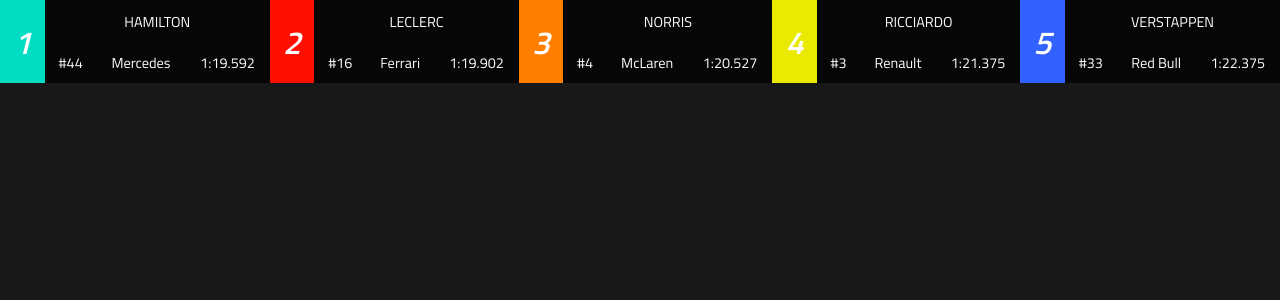
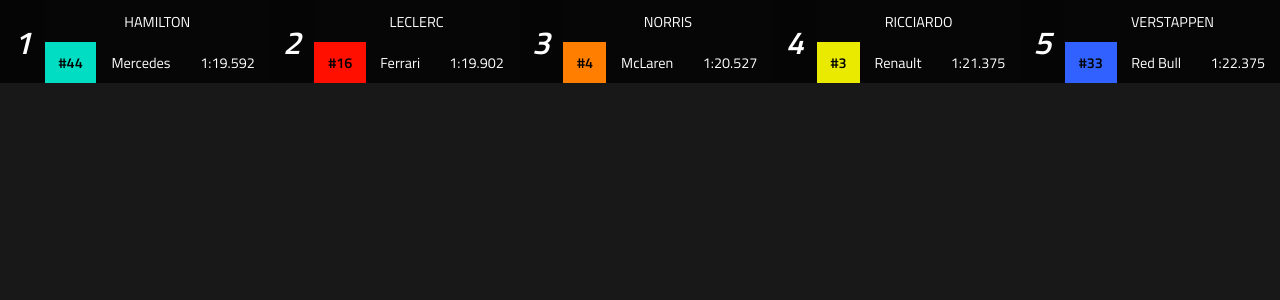
Before and after one commit to cburj/Motorsports-Graphics-Utility-Kit, a PHP site: page /dashboard in a window 1280 px wide. Shown: the top 300 px of the page. Run offline with PHP 8.4, Linux system fonts and the light colour scheme; lists and menus that the app fills with data are empty; some libraries are stand-ins or nearby versions.

Commit message:
Small changes to initial design before i implement ajax requests

```diff
--- a/Views/dashboard.phtml
+++ b/Views/dashboard.phtml
@@ -3,44 +3,44 @@
     <table class="table table-borderless timing-dark-color white-text ttHeaderLeaderboard">
         <tr>
             <!--DRIVER 1-->
-            <th rowspan="2" class="teamTurqBG vertLarge align-middle">1</th>
+            <th rowspan="2" class="vertLarge align-middle">1</th>
             <th class="" colspan="3">HAMILTON</th>
             <!--DRIVER 1-->
             <!--DRIVER 2-->
-            <th rowspan="2" class=" teamRedBG vertLarge align-middle">2</th>
+            <th rowspan="2" class="vertLarge align-middle">2</th>
             <th class="" colspan="3">LECLERC</th>
             <!--DRIVER 2-->
             <!--DRIVER 3-->
-            <th rowspan="2" class=" teamOrangeBG vertLarge align-middle">3</th>
+            <th rowspan="2" class="vertLarge align-middle">3</th>
             <th class="" colspan="3">NORRIS</th>
             <!--DRIVER 3-->
             <!--DRIVER 4-->
-            <th rowspan="2" class=" teamYellowBG vertLarge align-middle">4</th>
+            <th rowspan="2" class="vertLarge align-middle">4</th>
             <th class="" colspan="3">RICCIARDO</th>
             <!--DRIVER 4-->
             <!--DRIVER 5-->
-            <th rowspan="2" class=" teamDarkBlueBG vertLarge align-middle">5</th>
+            <th rowspan="2" class="vertLarge align-middle">5</th>
             <th class="" colspan="3">VERSTAPPEN</th>
             <!--DRIVER 5-->
         </tr>
         <tr>
-            <th class="">#44</th>
+            <th class="teamTurqBG">#44</th>
             <th class="">Mercedes</th>
             <th class="">1:19.592</th>
 
-            <th class="">#16</th>
+            <th class="teamRedBG">#16</th>
             <th class="">Ferrari</th>
             <th class="">1:19.902</th>
 
-            <th class="">#4</th>
+            <th class="teamOrangeBG">#4</th>
             <th class="">McLaren</th>
             <th class="">1:20.527</th>
 
-            <th class="">#3</th>
+            <th class="teamYellowBG">#3</th>
             <th class="">Renault</th>
             <th class="">1:21.375</th>
 
-            <th class="">#33</th>
+            <th class="teamDarkBlueBG">#33</th>
             <th class="">Red Bull</th>
             <th class="">1:22.375</th>
         </tr>
--- a/css/style.css
+++ b/css/style.css
@@ -110,42 +110,65 @@
 
 .teamTurqBG{
     background-color: #00ddc2;
+    color: black;
+    font-weight: bold;
 }
 .teamRedBG{
     background-color: #ff0f00;
+    color: black;
+    font-weight: bold;
 }
 .teamDarkBlueBG{
-    background-color: rgba(49, 98, 255);
+    background-color: rgb(49, 98, 255);
+    color: black;
+    font-weight: bold;
 }
 .teamYellowBG{
     background-color: #eaea00;
+    color: black;
+    font-weight: bold;
 }
 .teamOrangeBG{
     background-color: #ff7e00;
+    color: black;
+    font-weight: bold;
 }
 .teamWhiteBG{
     background-color: white;
+    color: black;
+    font-weight: bold;
 }
 .teamDarkRedBG{
     background-color: #de0000;
+    color: black;
+    font-weight: bold;
 }
 .teamLightBlueBG{
     background-color: rgb(90, 189, 255);
+    color: black;
+    font-weight: bold;
 }
 .teamPinkBG{
     background-color: #ff8ac0;
+    color: black;
+    font-weight: bold;
 }
 .teamGoldBG{
     background-color: #cea048;
+    color: black;
+    font-weight: bold;
 }
 .teamUnknownBG{
     background-color: #ffffff;
+    color: black;
+    font-weight: bold;
 }
 
 .vertLarge{
     font-weight: bold;
     font-style: italic;
     font-size: 2em;
+    background: rgba(0, 0, 0, 0.25);
 }
 
 .fastestLapHighlight{
```
